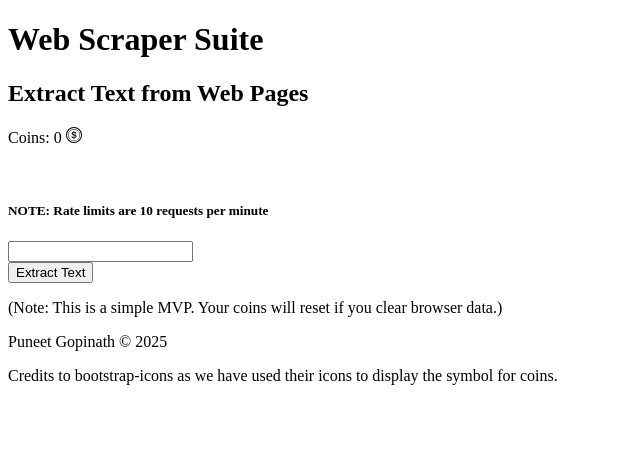
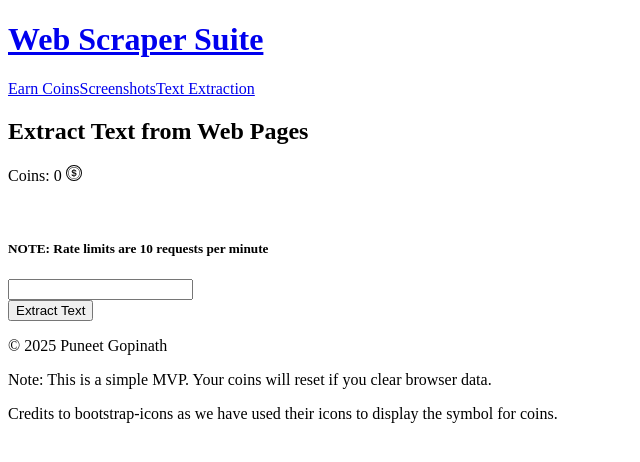
Before and after one commit to PuneetGopinath/WebScraper, a React app: page /text in a window 1280 px wide. Shown: the top 462 px of the page, without its empty margins (0-640 px from the left). Built offline with nearby package versions, Linux system fonts and the light colour scheme; the HTML template or start-up script is replaced by a standard one.

Commit message:
feat: improve header and footer, add navlinks

```diff
--- a/src/client/components/Game.jsx
+++ b/src/client/components/Game.jsx
@@ -24,7 +24,6 @@ export default function Game() {
             <p>You can use the coins you earn to access web scraping features.</p>
             <br />
             <h5>Current Coins: {coins} <BsCoin /></h5>
-            <p>(Note: This is a simple MVP. Your coins will reset if you clear browser data.)</p>
             <h5>200 coins per screenshot.</h5>
             <h5>100 coins per text extraction.</h5>
             <Link to="/ss" className="btn">Get Screenshots!</Link>
--- a/src/client/components/Layout.jsx
+++ b/src/client/components/Layout.jsx
@@ -4,19 +4,27 @@
  * License: MIT (see LICENSE)
  */
 
-import { Outlet } from "react-router";
+import { Outlet, Link } from "react-router";
 
 export default function Layout() {
     return (
         <>
             <header className="header">
-                <h1>Web Scraper Suite</h1>
+                <div className="brand">
+                    <Link to="/" className="logo"><h1>Web Scraper Suite</h1></Link>
+                </div>
+                <div className="nav-links">
+                    <Link to="/game">Earn Coins</Link>
+                    <Link to="/ss">Screenshots</Link>
+                    <Link to="/text">Text Extraction</Link>
+                </div>
             </header>
             <main>
                 <Outlet />
             </main>
-            <footer>
-                <p>Puneet Gopinath &copy; 2025</p>
+            <footer className="footer">
+                <p>&copy; {new Date().getFullYear()} Puneet Gopinath</p>
+                <p>Note: This is a simple MVP. Your coins will reset if you clear browser data.</p>
                 <p>Credits to bootstrap-icons as we have used their icons to display the symbol for coins.</p>
             </footer>
         </>
--- a/src/client/components/Text.jsx
+++ b/src/client/components/Text.jsx
@@ -69,7 +69,6 @@ export default function Text() {
             {data && data.map((item, index) => (
                 <div key={index}>{item.text}</div>
             ))}
-            <p>(Note: This is a simple MVP. Your coins will reset if you clear browser data.)</p>
         </>
     );
 };
```
